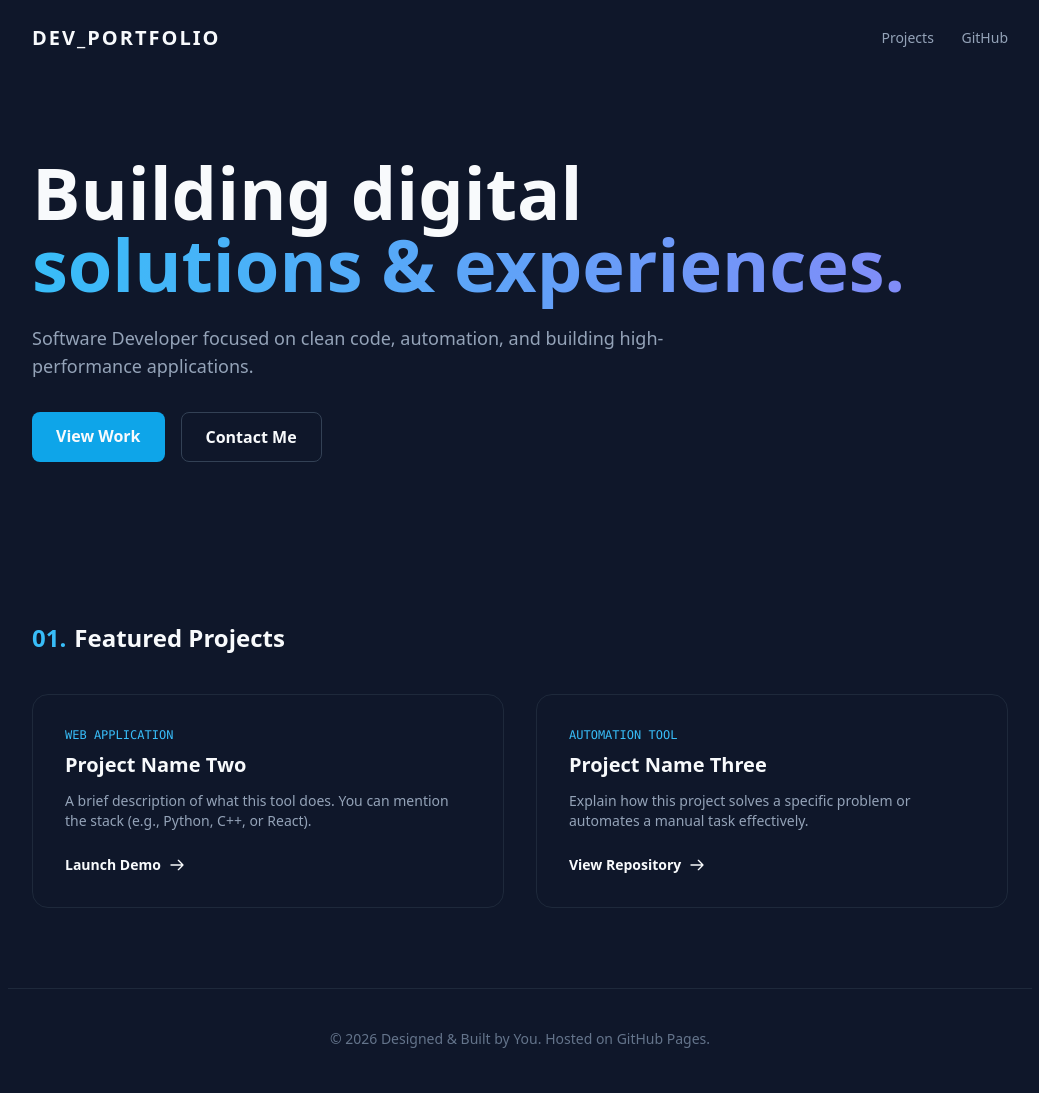
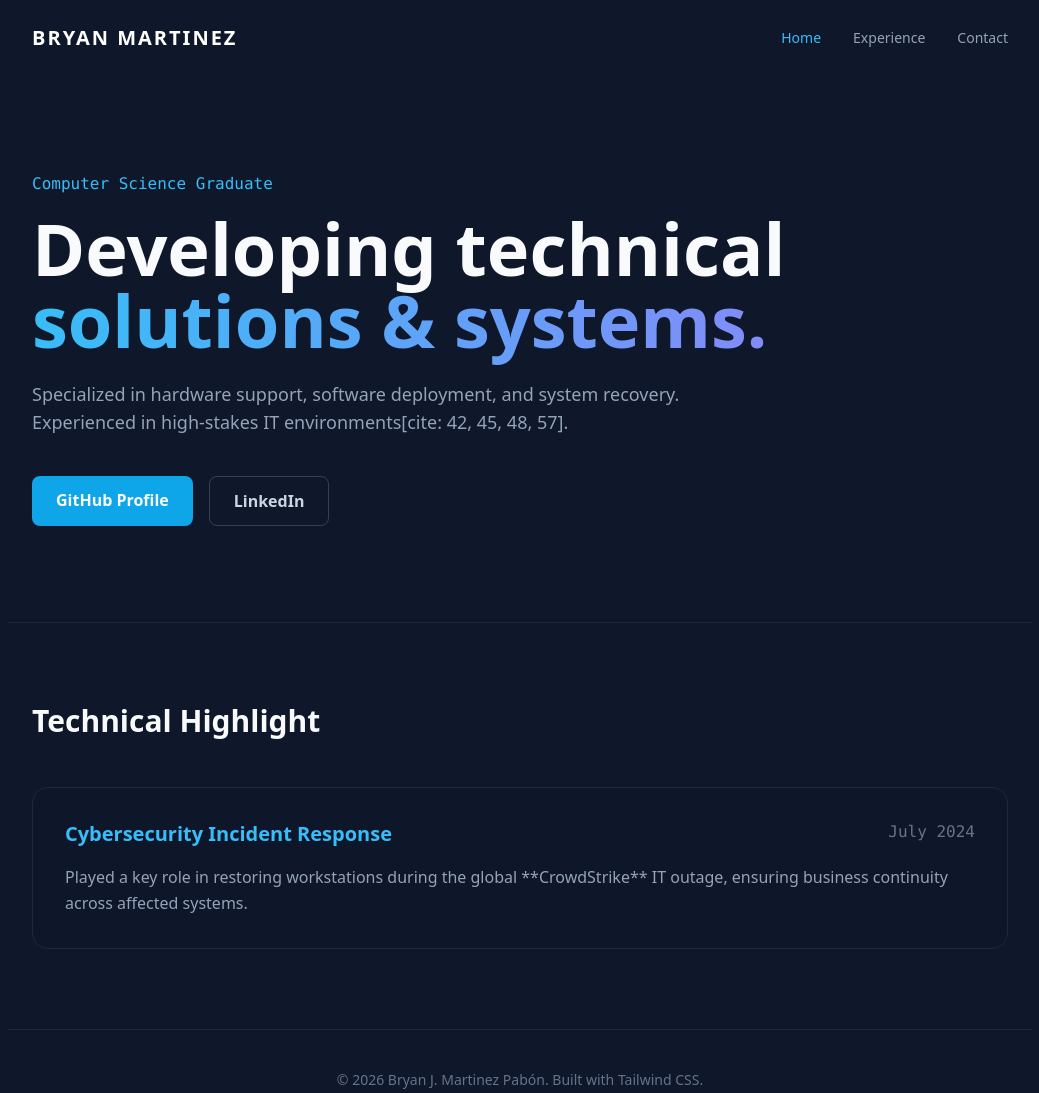
Before and after one commit to J0137Dev/J0137Dev.github.io-portfolio, a plain HTML site: page index.html in a window 1280 px wide. Shown: the whole page, without its empty margins (120-1159 px from the left). Drawn offline with nearby package versions, Linux system fonts and the light colour scheme.

Commit message:
update information

```diff
--- a/index.html
+++ b/index.html
@@ -3,7 +3,7 @@
 <head>
     <meta charset="UTF-8">
     <meta name="viewport" content="width=device-width, initial-scale=1.0">
-    <title>Software Developer | Portfolio</title>
+    <title>Bryan Martinez | Computer Technician</title>
     <script src="https://cdn.tailwindcss.com"></script>
     <style>
         body { background-color: #0f172a; color: #f8fafc; }
@@ -17,61 +17,43 @@
 <body class="font-sans antialiased">
 
     <nav class="p-6 flex justify-between items-center max-w-5xl mx-auto">
-        <div class="text-xl font-bold tracking-tighter tracking-widest">DEV_PORTFOLIO</div>
-        <div class="space-x-6 text-sm font-medium text-slate-400">
-            <a href="#projects" class="hover:text-sky-400 transition">Projects</a>
-            <a href="https://github.com/tuusuario" target="_blank" class="hover:text-sky-400 transition">GitHub</a>
+        <div class="text-xl font-bold tracking-widest text-white">BRYAN MARTINEZ</div>
+        <div class="hidden md:flex space-x-8 text-sm font-medium text-slate-400">
+            <a href="index.html" class="text-sky-400">Home</a>
+            <a href="#experience" class="hover:text-sky-400 transition">Experience</a>
+            <a href="contact.html" class="hover:text-sky-400 transition">Contact</a>
         </div>
     </nav>
 
-    <header class="max-w-5xl mx-auto px-6 py-20">
-        <h1 class="text-5xl md:text-7xl font-extrabold mb-6">
-            Building digital <br> <span class="gradient-text">solutions & experiences.</span>
+    <header class="max-w-5xl mx-auto px-6 py-24">
+        <span class="text-sky-400 font-mono mb-4 block">Computer Science Graduate</span>
+        <h1 class="text-5xl md:text-7xl font-extrabold mb-6 leading-tight">
+            Developing technical <br> <span class="gradient-text">solutions & systems.</span>
         </h1>
-        <p class="text-lg text-slate-400 max-w-2xl mb-8">
-            Software Developer focused on clean code, automation, and building high-performance applications.
+        <p class="text-lg text-slate-400 max-w-2xl mb-10">
+            Specialized in hardware support, software deployment, and system recovery. Experienced in high-stakes IT environments[cite: 42, 45, 48, 57].
         </p>
         <div class="flex gap-4">
-            <a href="#projects" class="bg-sky-500 hover:bg-sky-600 px-6 py-3 rounded-lg font-semibold transition">View Work</a>
-            <a href="mailto:tu-email@ejemplo.com" class="border border-slate-700 hover:bg-slate-800 px-6 py-3 rounded-lg font-semibold transition">Contact Me</a>
+            <a href="https://github.com/J0137Dev" target="_blank" class="bg-sky-500 hover:bg-sky-600 px-6 py-3 rounded-lg font-bold transition">GitHub Profile</a>
+            <a href="https://www.linkedin.com/in/bryan-martinez-pabón-7624b3220/" target="_blank" class="border border-slate-700 hover:bg-slate-800 px-6 py-3 rounded-lg font-bold transition text-slate-300">LinkedIn</a>
         </div>
     </header>
 
-    <section id="projects" class="max-w-5xl mx-auto px-6 py-20">
-        <h2 class="text-2xl font-bold mb-10 flex items-center">
-            <span class="text-sky-400 mr-2">01.</span> Featured Projects
-        </h2>
-
-        <div class="grid md:grid-cols-2 gap-8">
-            <div class="group bg-slate-900 border border-slate-800 p-8 rounded-2xl hover:border-sky-500/50 transition">
-                <span class="text-xs font-mono text-sky-400 mb-2 block uppercase">Web Application</span>
-                <h3 class="text-xl font-bold mb-3">Project Name Two</h3>
-                <p class="text-slate-400 mb-6 text-sm">
-                    A brief description of what this tool does. You can mention the stack (e.g., Python, C++, or React).
-                </p>
-                <a href="https://tuusuario.github.io/tu-segundo-repo/" class="text-sm font-bold flex items-center group-hover:underline">
-                    Launch Demo
-                    <svg class="w-4 h-4 ml-2" fill="none" stroke="currentColor" viewBox="0 0 24 24"><path stroke-linecap="round" stroke-linejoin="round" stroke-width="2" d="M14 5l7 7m0 0l-7 7m7-7H3"></path></svg>
-                </a>
+    <section id="experience" class="max-w-5xl mx-auto px-6 py-20 border-t border-slate-800">
+        <h2 class="text-3xl font-bold mb-12">Technical Highlight</h2>
+        <div class="bg-slate-900/50 border border-slate-800 p-8 rounded-2xl">
+            <div class="flex flex-col md:flex-row justify-between mb-4">
+                <h3 class="text-xl font-bold text-sky-400">Cybersecurity Incident Response</h3>
+                <span class="text-slate-500 font-mono">July 2024</span>
             </div>
-
-            <div class="group bg-slate-900 border border-slate-800 p-8 rounded-2xl hover:border-sky-500/50 transition">
-                <span class="text-xs font-mono text-sky-400 mb-2 block uppercase">Automation Tool</span>
-                <h3 class="text-xl font-bold mb-3">Project Name Three</h3>
-                <p class="text-slate-400 mb-6 text-sm">
-                    Explain how this project solves a specific problem or automates a manual task effectively.
-                </p>
-                <a href="https://github.com/tuusuario/repo-tres" class="text-sm font-bold flex items-center group-hover:underline">
-                    View Repository
-                    <svg class="w-4 h-4 ml-2" fill="none" stroke="currentColor" viewBox="0 0 24 24"><path stroke-linecap="round" stroke-linejoin="round" stroke-width="2" d="M14 5l7 7m0 0l-7 7m7-7H3"></path></svg>
-                </a>
-            </div>
+            <p class="text-slate-400 leading-relaxed">
+                Played a key role in restoring workstations during the global **CrowdStrike** IT outage, ensuring business continuity across affected systems.
+            </p>
         </div>
     </section>
 
     <footer class="max-w-5xl mx-auto px-6 py-10 text-center border-t border-slate-800 text-slate-500 text-sm">
-        <p>© 2026 Designed & Built by You. Hosted on GitHub Pages.</p>
+        <p>© 2026 Bryan J. Martinez Pabón. Built with Tailwind CSS.</p>
     </footer>
-
 </body>
 </html>
```
Also changed, not shown: contact.html (added, +43 -0 lines).
